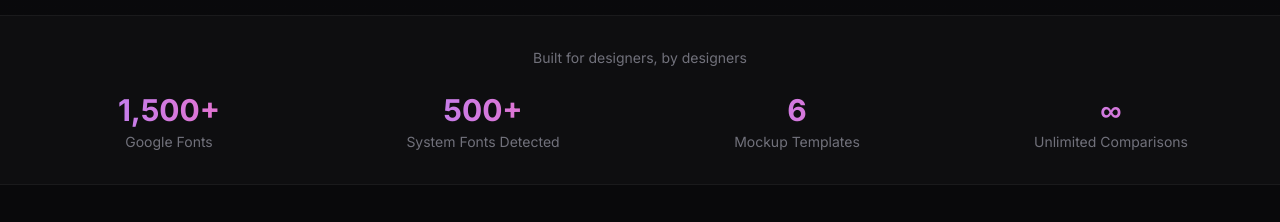
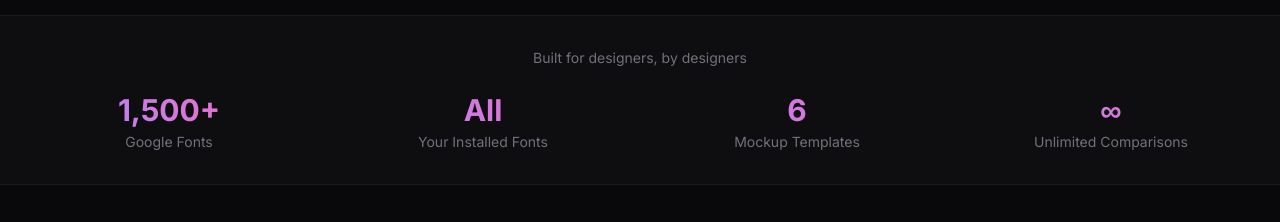
Before and after one commit to smildavies/font-preview-saas, a Next.js app: page / in a window 1280 px wide. Shown: the part 980-1202 px from the top of the page. Built offline with nearby package versions, Linux system fonts and the light colour scheme.

Commit message:
Fix stats: change '500+ System Fonts' to 'All Your Installed Fonts'
All fonts are detected on Chrome/Edge, not just 500.

Co-Authored-By: Claude Opus 4.6 (1M context) <noreply@anthropic.com>

```diff
--- a/src/app/page.tsx
+++ b/src/app/page.tsx
@@ -245,7 +245,7 @@ export default function Home() {
           <div className="grid grid-cols-2 md:grid-cols-4 gap-6 text-center">
             {[
               { value: "1,500+", label: "Google Fonts" },
-              { value: "500+", label: "System Fonts Detected" },
+              { value: "All", label: "Your Installed Fonts" },
               { value: "6", label: "Mockup Templates" },
               { value: "\u221E", label: "Unlimited Comparisons" },
             ].map((stat) => (
```
